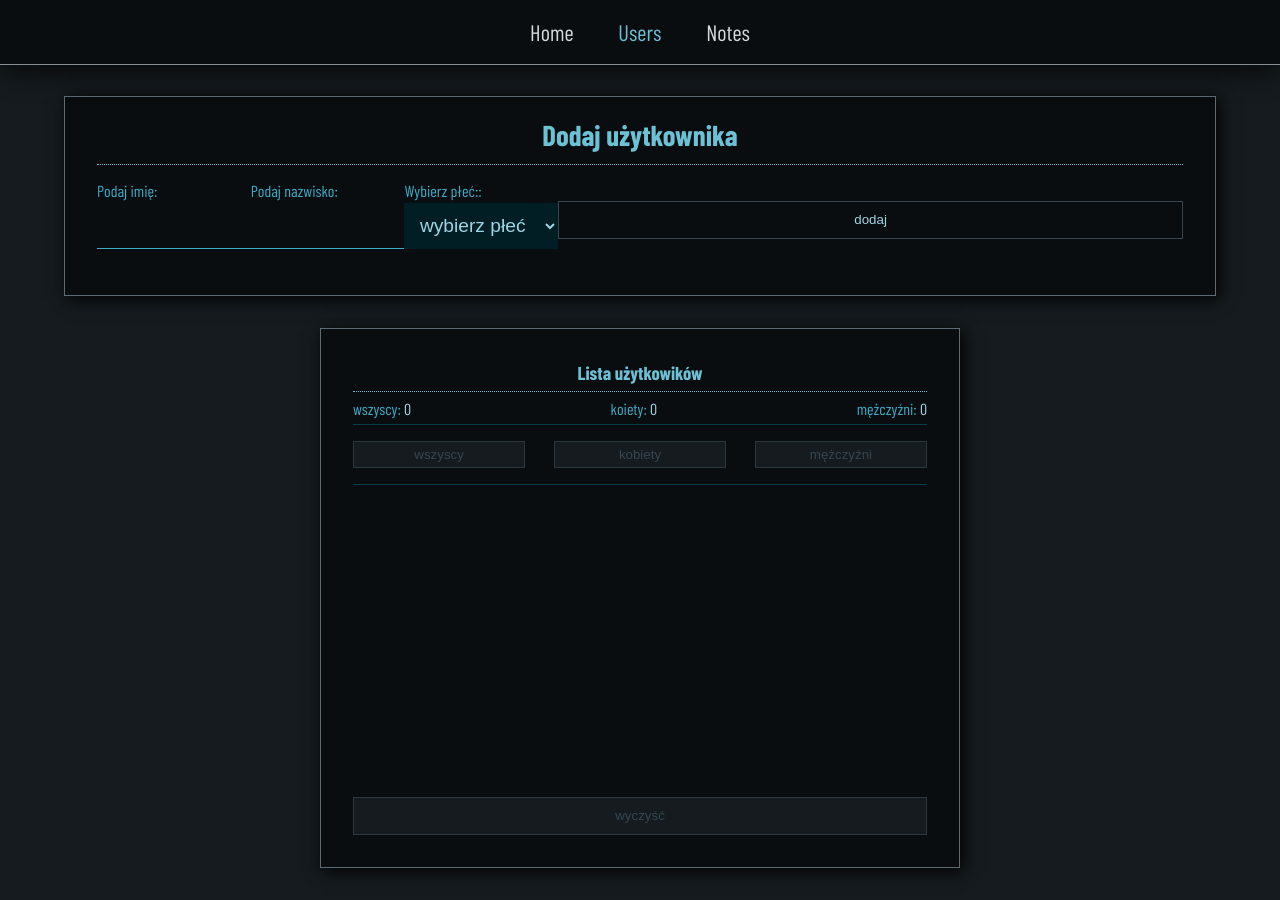
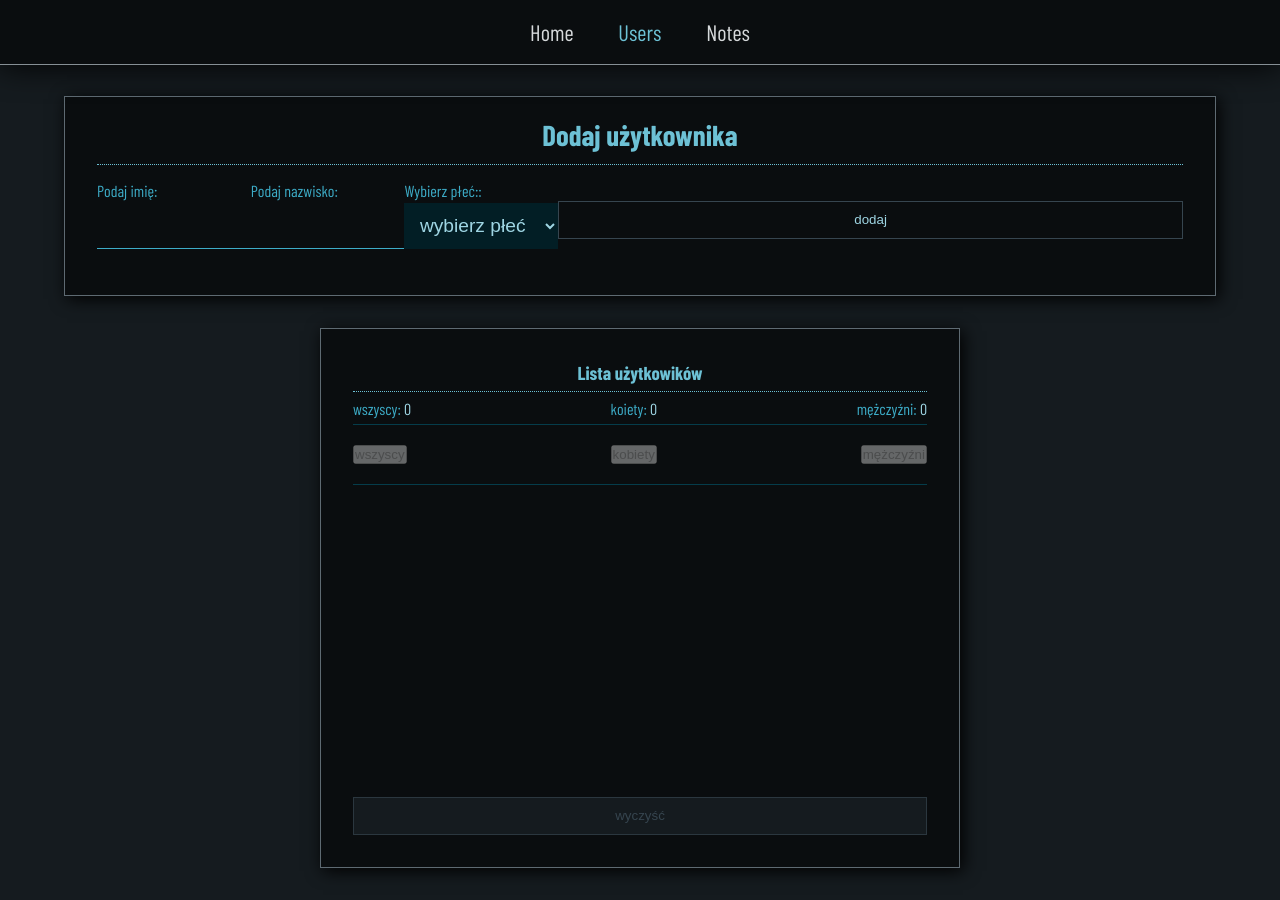
Before and after one commit to Scorpion19702022/SIMPLE_PROJECT_REACT_REDUX, a React (Vite) app: page /UsersInputs in a window 1280 px wide. Built offline with nearby package versions, Linux system fonts and the light colour scheme; a web font is replaced by a local one.

Commit message:
added props for action select

```diff
--- a/src/Components/Users/UsersComponent.tsx
+++ b/src/Components/Users/UsersComponent.tsx
@@ -18,6 +18,10 @@ const UsersComponent = () => {
 	const [emptyFirstName, setEmptyFirstName] = useState<string>('')
 	const [emptyLastName, setEmptyLastName] = useState<string>('')
 	const [emptyGender, setEmptyGender] = useState<string>('')
+
+	const [all, setAll] = useState<boolean>(true)
+	const [woman, setWoman] = useState<boolean>(false)
+	const [man, setMan] = useState<boolean>(false)
 
 	const handleChangeFirstName = (e: string) => {
 		setFirstName(e)
--- a/src/Components/Users/UsersList.tsx
+++ b/src/Components/Users/UsersList.tsx
@@ -5,6 +5,9 @@ import UsersListItem from './UsersListItem'
 interface InitialProps {
 	usersList: TypeUsers[]
 	selectGenderUsersList: TypeUsers[]
+	isAll: boolean
+	isWoman: boolean
+	isMan: boolean
 	deleteOneUser: (id: string) => void
 	deleteAllUsers: () => void
 	selectGender: (select: string) => void
@@ -13,6 +16,9 @@ interface InitialProps {
 const UsersList: React.FC<InitialProps> = ({
 	usersList,
 	selectGenderUsersList,
+	isAll,
+	isWoman,
+	isMan,
 	deleteOneUser,
 	deleteAllUsers,
 	selectGender,
@@ -36,21 +42,21 @@ const UsersList: React.FC<InitialProps> = ({
 			</div>
 			<div className={styles.box_btn_select}>
 				<button
-					className={styles.btn_select}
+					className={styles.btn_select_active}
 					disabled={usersList.length > 0 ? false : true}
 					onClick={() => selectGender('all')}
 				>
 					wszyscy
 				</button>
 				<button
-					className={styles.btn_select}
+					className={styles.btn_select_active}
 					disabled={usersList.length > 0 ? false : true}
 					onClick={() => selectGender('woman')}
 				>
 					kobiety
 				</button>
 				<button
-					className={styles.btn_select}
+					className={styles.btn_select_active}
 					disabled={usersList.length > 0 ? false : true}
 					onClick={() => selectGender('man')}
 				>
```
